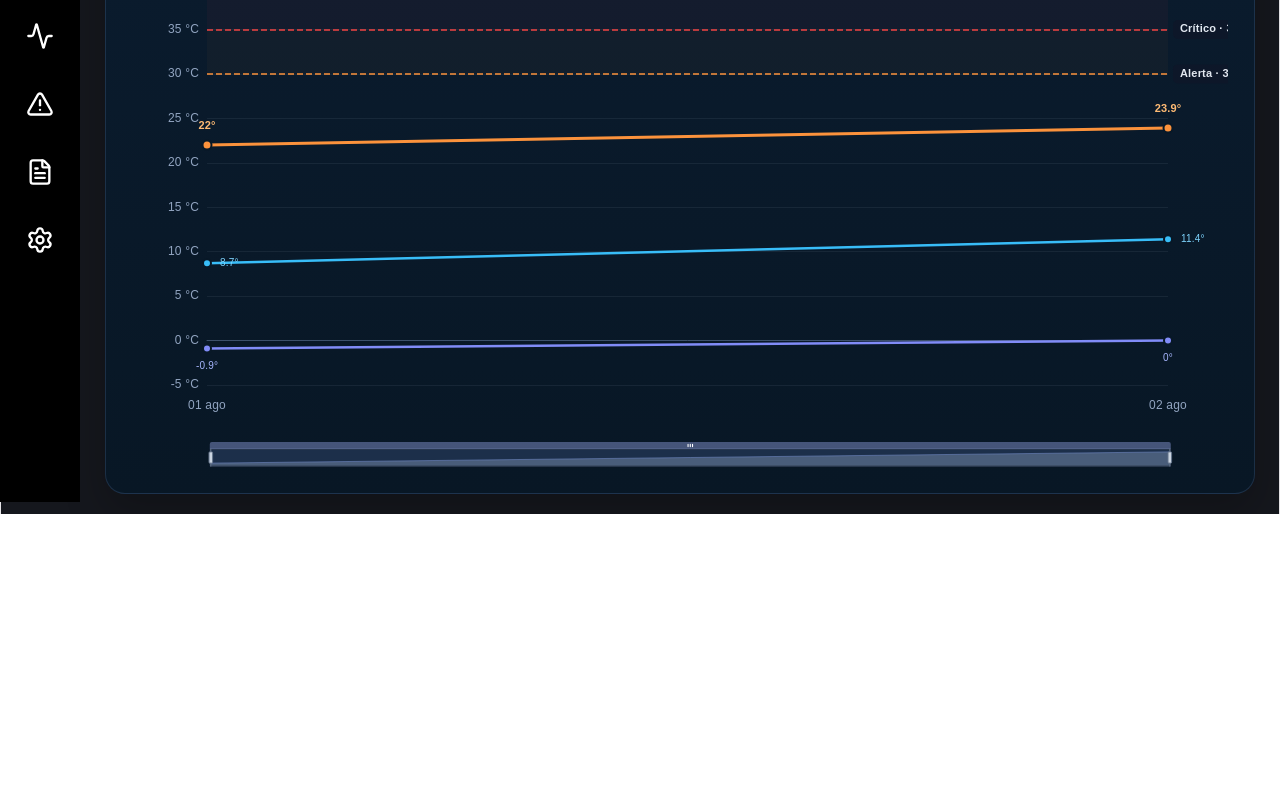
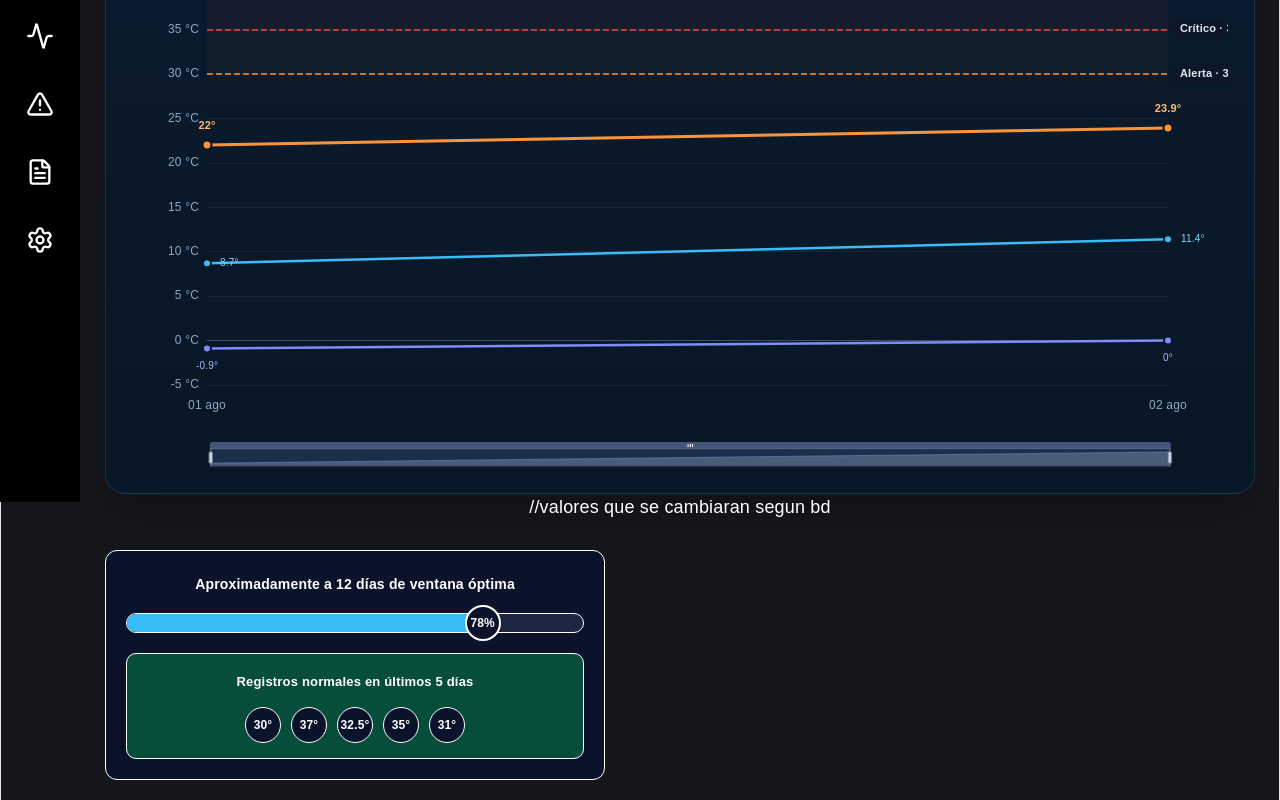
Before and after one commit to Vigno-team/vigno-fronted, a React (Vite) app: page / in a window 1280 px wide. Shown: the part 298-1098 px from the top of the page. Before the commit the page ends 812 px from the top, so only its background shows below. Built offline with nearby package versions, Linux system fonts and the light colour scheme.

Commit message:
SCRUM-6: Barra y meta cosecha

```diff
--- a/src/App.jsx
+++ b/src/App.jsx
@@ -1,6 +1,7 @@
 import { useState } from "react";
 
 import BarraLateral from "./componentes/BarraLateral/BarraLateral";
+import HarvestProgressBar from "./componentes/HarvestProgressBar/HarvestProgressBar";
 import TemperatureChart from "./componentes/TemperatureChart";
 import { useClimateData } from "./hooks/useClimateData";
 
@@ -75,6 +76,12 @@ function App() {
           estaciones={data.estaciones}
           datosTemperatura={data.seriesTemperaturas}
         />
+        //valores que se cambiaran segun bd
+        <HarvestProgressBar
+          avance={78}
+          diasEstimados={12}
+          temperaturas={[30, 37, 32.5, 35, 31]}
+        />
       </main>
     </div>
   );
--- /dev/null
+++ b/src/componentes/HarvestProgressBar/HarvestProgressBar.css
@@ -0,0 +1,101 @@
+.vigno-card {
+  width: 100%;
+  max-width: 500px;
+  background-color: #0b132b;
+  color: white;
+  border: 1px solid #ffffff;
+  border-radius: 12px;
+  padding: 20px;
+  box-sizing: border-box;
+  font-family: "Ubuntu", "Liberation Sans", "DejaVu Sans", sans-serif;
+  margin-top: 30px;
+}
+
+.vigno-tiempo-estimado {
+  text-align: center;
+  font-size: 14px;
+  font-weight: bold;
+  margin-bottom: 16px;
+}
+
+.vigno-barra {
+  position: relative;
+  width: 100%;
+  height: 20px;
+  background-color: #1c2541;
+  border: 1px solid #ffffff;
+  border-radius: 20px;
+  display: flex;
+  align-items: center;
+}
+
+.vigno-barra-avance {
+  height: 100%;
+  background-color: #38bdf8;
+  border-radius: 20px;
+  transition: width 0.3s ease;
+}
+
+.vigno-circulo {
+  position: absolute;
+  top: 50%;
+  transform: translateY(-50%);
+  width: 36px;
+  height: 36px;
+  border-radius: 50%;
+  background-color: #0b132b;
+  border: 2px solid white;
+  color: white;
+  display: flex;
+  align-items: center;
+  justify-content: center;
+  font-size: 12px;
+  font-weight: bold;
+  transition: left 0.3s ease;
+}
+
+.vigno-panel-estado {
+  margin-top: 20px;
+  border-radius: 10px;
+  padding: 15px;
+  display: flex;
+  flex-direction: column;
+  align-items: center;
+  gap: 12px;
+  border: 1px solid white;
+}
+
+.vigno-panel-estado.normal {
+  background-color: #064e3b;
+}
+
+.vigno-panel-estado.alerta {
+  background-color: #7f1d1d;
+}
+
+.vigno-texto-estado {
+  font-size: 13px;
+  font-weight: bold;
+  text-align: center;
+}
+
+.vigno-lista-temperaturas {
+  display: flex;
+  width: 100%;
+  justify-content: center;
+  gap: 10px;
+}
+
+.vigno-temp {
+  width: 36px;
+  height: 36px;
+  border-radius: 50%;
+  background-color: #0b132b;
+  border: 1px solid white;
+  color: white;
+  display: flex;
+  align-items: center;
+  justify-content: center;
+  font-size: 12px;
+  font-weight: bold;
+}
--- /dev/null
+++ b/src/componentes/HarvestProgressBar/HarvestProgressBar.jsx
@@ -0,0 +1,61 @@
+import React from 'react';
+import './HarvestProgressBar.css';
+
+export const HarvestProgressBar = ({
+  avance= 0,
+  diasEstimados= 0,
+  temperaturas= [0, 0, 0, 0, 0],
+}) => {
+  //Seccion variables a usar
+  let progreso= avance;
+  let estado= "";
+  let mensajeEstado= "";
+
+  //Seccion barra
+  if(progreso<0){
+    progreso= 0;
+  }else if(progreso > 100){
+    progreso= 100;
+  }
+
+
+  //Seccion alerta
+  if (temperaturas[0]>=35 && temperaturas[1]>=35 && temperaturas[2]>=35 && temperaturas[3]>=35 && temperaturas[4]>=35) {
+    estado= "alerta";
+    mensajeEstado= "Registros mayores a 35 °C en últimos 5 días";
+  }else{
+    estado= "normal";
+    mensajeEstado= "Registros normales en últimos 5 días";
+  }
+  //Card devuelto
+  return (
+    <div className="vigno-card">
+
+      <div className="vigno-tiempo-estimado">
+        Aproximadamente a {diasEstimados} días de ventana óptima
+      </div>
+
+      <div className="vigno-barra">
+        <div className="vigno-barra-avance" style={{width: `${progreso}%`}} />
+        <div className="vigno-circulo" style={{left: `calc(${progreso}% - 18px)`}}>
+          {Math.round(progreso)}%
+        </div>
+      </div>
+
+      <div className={`vigno-panel-estado ${estado}`}>
+        <div className="vigno-texto-estado">
+          {mensajeEstado}
+        </div>
+
+        <div className="vigno-lista-temperaturas">
+          <div className="vigno-temp">{temperaturas[0] ?? "--"}°</div>
+          <div className="vigno-temp">{temperaturas[1] ?? "--"}°</div>
+          <div className="vigno-temp">{temperaturas[2] ?? "--"}°</div>
+          <div className="vigno-temp">{temperaturas[3] ?? "--"}°</div>
+          <div className="vigno-temp">{temperaturas[4] ?? "--"}°</div>
+        </div>
+      </div>
+    </div>
+  );
+};
+export default HarvestProgressBar;
```
